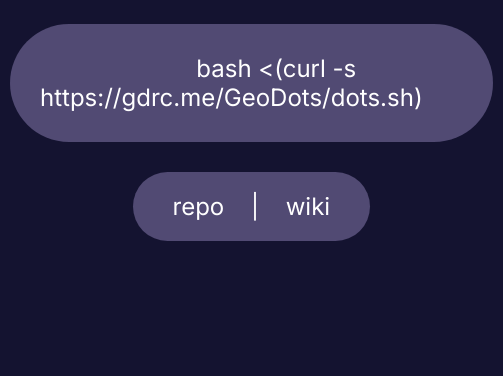
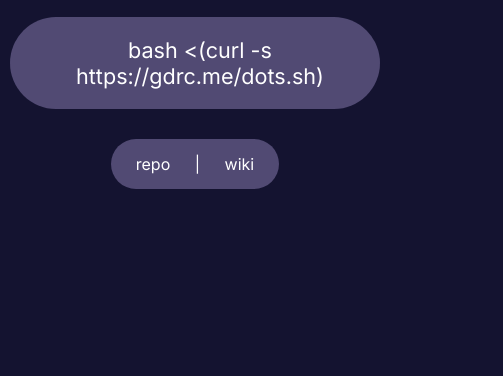
Before and after one commit to GeodeArc/GeoDots, a plain HTML site: page index.html in a window 390 px wide. Shown: the part 468-844 px from the top of the page, 503 px wide, since content can reach past the window. Drawn offline with Linux system fonts and the light colour scheme; a web font is replaced by a local one.

Commit message:
fix url, better responsiveness

```diff
--- a/index.html
+++ b/index.html
@@ -18,7 +18,7 @@
         <h2>try GeoDots today</h2>
         <div class="copy">
             <a class="nf-fa-copy" id="copyicon"></a>
-            <a class="copy" onclick="copyClip()">bash <(curl -s https://gdrc.me/GeoDots/dots.sh)</a>
+            <a class="copy" onclick="copyClip()">bash <(curl -s https://gdrc.me/dots.sh)</a>
         </div>
         <div class="btn">
             <a href="https://github.com/GeodeArc/GeoDots">repo</a>
--- a/site/style.css
+++ b/site/style.css
@@ -70,3 +70,17 @@ body::-webkit-scrollbar {
 .btn a:hover {
     text-decoration: underline;
 }
+
+@media (max-width: 620px) {
+    .copy {
+        display: flex;
+        justify-content: center;
+        align-items: center;
+        padding: 5px 10px;
+        font-size: 0.9em;
+    }
+    .btn {
+        padding: 15px;
+        font-size: 1em;
+    }
+}
```
